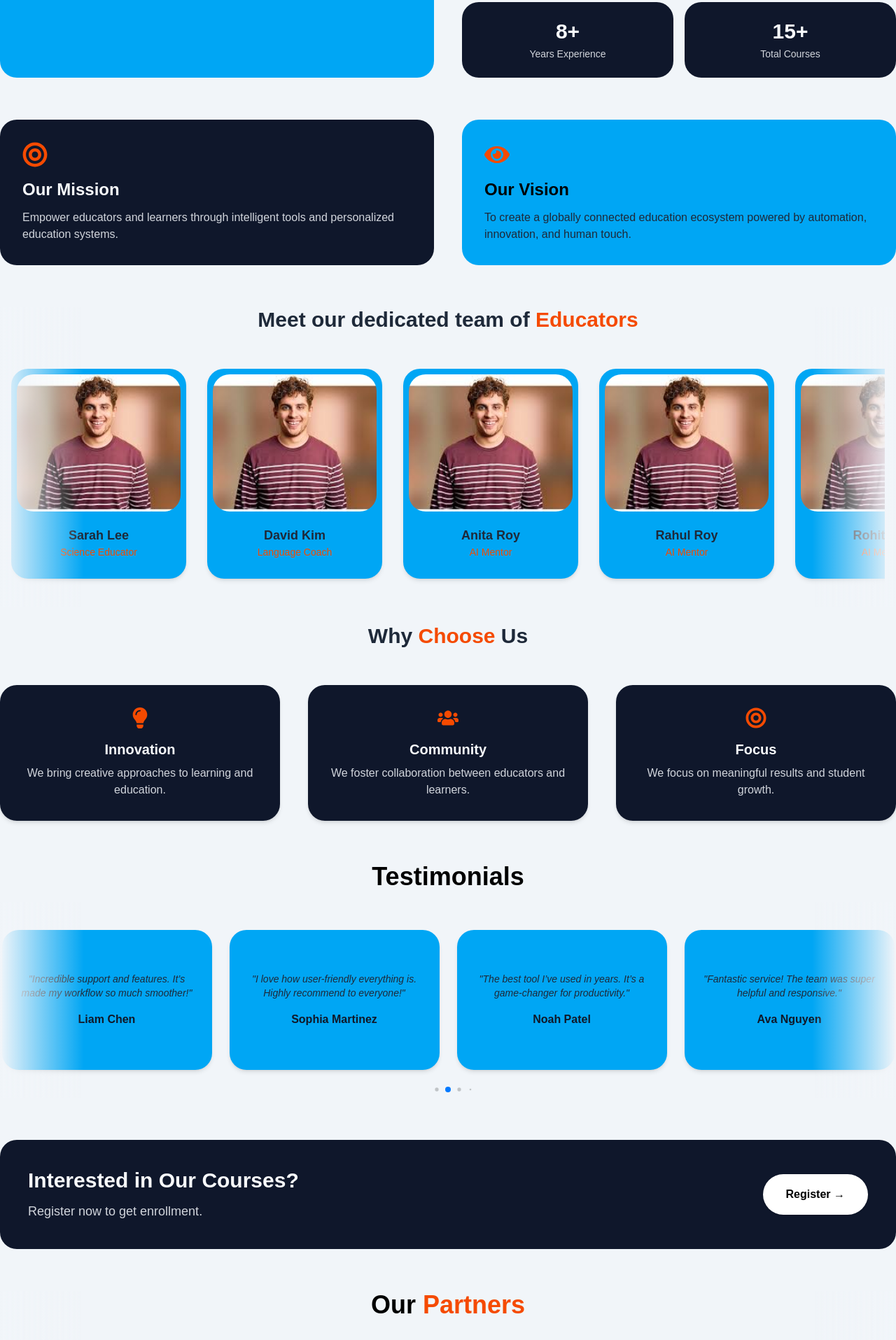
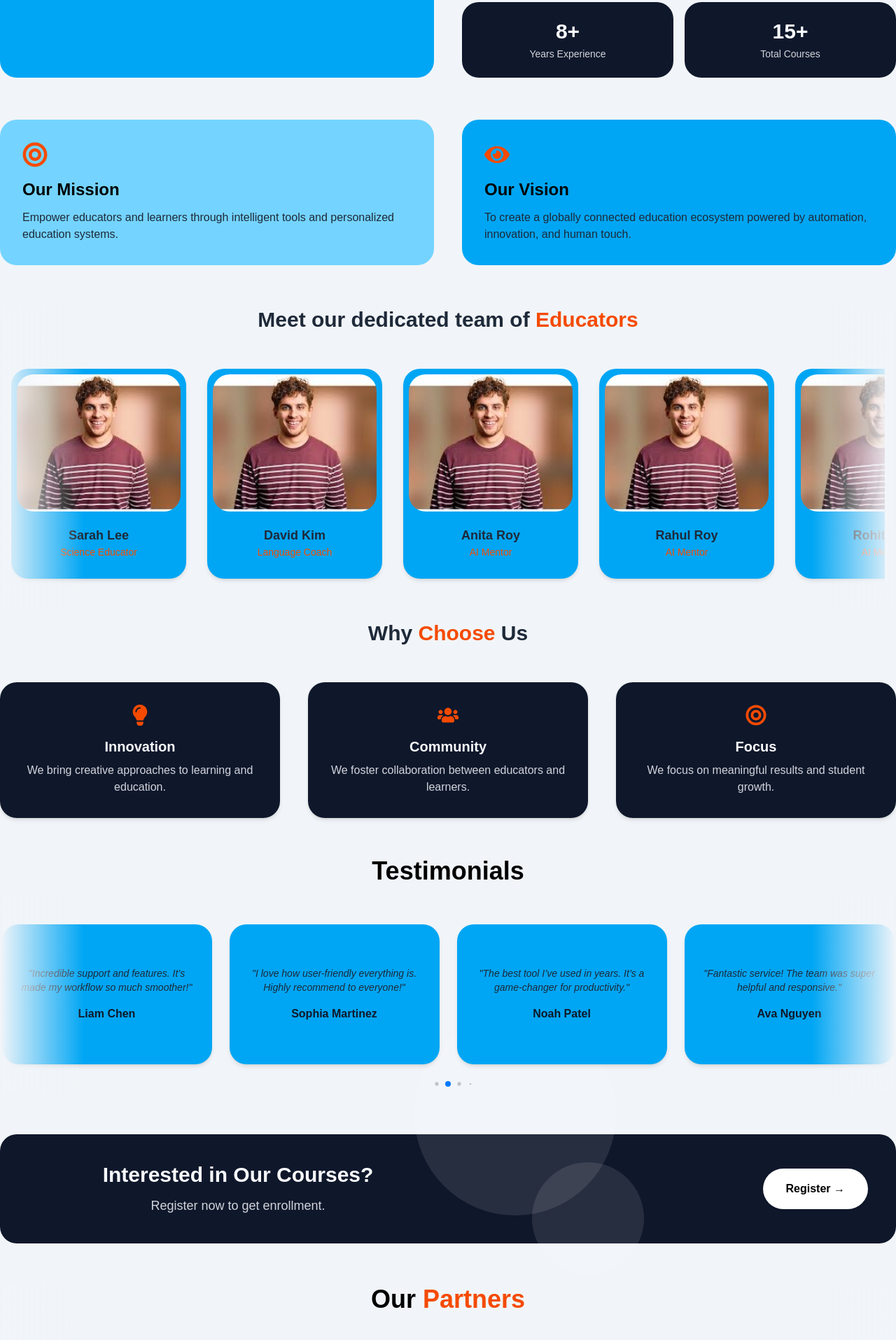
Before and after one commit to Subhra0007/edu-hub, a Next.js app: page /about-us in a window 1280 px wide. Shown: the part 473-2388 px from the top of the page at 70% size. Built offline with nearby package versions, Linux system fonts and the light colour scheme.

Commit message:
21-10 at 18:37

```diff
--- a/app/about-us/page.js
+++ b/app/about-us/page.js
@@ -142,10 +142,10 @@ export default function About() {
 
         {/* ========== Mission & Vision ========== */}
         <section className="grid md:grid-cols-2 gap-10 mb-10 mt-15">
-          <div className=" bg-slate-900  rounded-3xl p-8  transition">
+          <div className=" bg-sky-300  rounded-3xl p-8  transition">
             <FaBullseye className="text-4xl text-orange-600 mb-4" />
-            <h2 className="text-2xl font-bold mb-3 text-slate-50">Our Mission</h2>
-            <p className="text-gray-300">
+            <h2 className="text-2xl font-bold mb-3 text-black">Our Mission</h2>
+            <p className="text-gray-800">
               Empower educators and learners through intelligent tools and personalized education systems.
             </p>
           </div>
@@ -211,10 +211,10 @@ export default function About() {
 </section>
 
         {/* ========== About (2) ========== */}
-         <h2 className="text-3xl font-bold mb-13 text-gray-800 text-center mt-6">
+         <h2 className="text-3xl font-bold mb-13 text-gray-800 text-center mt-5">
           Why <span className="text-orange-600">Choose</span> Us
         </h2>
-        <section className="grid md:grid-cols-3 gap-10 mb-15">
+        <section className="grid md:grid-cols-3 gap-10 mb-14 mt-3">
 
           {about2.map((item, i) => (
             <div key={i} className="bg-slate-900  rounded-3xl p-8 text-center transition shadow-md ">
@@ -230,6 +230,7 @@ export default function About() {
         {/* ========== Testimonials ========== */}
         <section>
           <div className="container mx-auto  max-w-7xl mt-3 px-6 lg:px-0">
+
       <h2 className="text-4xl font-bold text-center mb-4 text-black">Testimonials</h2>
       <div className="relative overflow-hidden z-10 mb-3">
           {/* Left & Right fade */}
@@ -264,8 +265,10 @@ export default function About() {
         ))}
       </Swiper>
       </div>
-       <div className="bg-slate-900 text-slate-50 py-10 rounded-3xl mt-15 ">
-  <div className="max-w-7xl mx-auto grid grid-cols-1 md:grid-cols-2 items-center justify-between px-10">
+       <div className="bg-slate-900 text-slate-50 py-10 rounded-3xl mt-15 text-center">
+  <div className="max-w-7xl mx-auto grid grid-cols-1 md:grid-cols-2 items-center justify-between px-10 relative">
+     <div className="absolute right-90 top-0 w-40 h-40 bg-white/10 rounded-full"></div>
+      <div className="absolute right-100 bottom-0 w-72 h-72 bg-white/10 rounded-full"></div>
     <div>
       <h3 className="text-3xl font-semibold mb-3">
         Interested in Our Courses?
@@ -278,7 +281,7 @@ export default function About() {
     <div className="flex justify-center  mt-6 md:mt-0 md:justify-end">
       <Link
         href="/contact-us"
-        className="bg-white text-black px-8 py-4 rounded-full font-semibold transition-all duration-300 border shadow border-white/50 hover:bg-gray-400"
+        className="bg-white text-black px-8 py-4 rounded-full font-semibold transition-all duration-300 border shadow border-white/50 hover:bg-gray-300"
       >
         Register →
       </Link>
--- a/app/api/contact/route.js
+++ b/app/api/contact/route.js
@@ -40,10 +40,9 @@ export async function POST(req) {
         <p><strong>Name:</strong> ${name}</p>
         <p><strong>Email:</strong> ${email}</p>
         <p><strong>Contact:</strong> ${countryCode} ${contact}</p>
-      <p><strong>Address:</strong> ${address}</p>
+        <p><strong>Address:</strong> ${address}</p>
         <p><strong>Interested Course:</strong> ${courses}</p>
         <p><strong>Message Details:</strong> ${message}</p>
-        <p>${requirement || "No additional message provided."}</p>
       `,
     };
 
--- a/app/contact-us/page.js
+++ b/app/contact-us/page.js
@@ -67,6 +67,11 @@ const ContactUs = () => {
       {/* Contact Info */}
 <div className="lg:w-1/2 space-y-4">
   <div className="relative rounded-3xl p-6 backdrop-blur-xl border border-white/10 overflow-hidden shadow-lg transition-all duration-300 flex flex-col gap-3 h-full bg-slate-900">
+    {/* Subtle background circle design - bottom right */}
+    <div className="absolute -right-4 -bottom-5 w-40 h-40 bg-white/10 rounded-full"></div>
+    <div className="absolute -right-10 -bottom-10 w-72 h-72 bg-white/10 rounded-full"></div>
+
+    {/* Foreground Content */}
     <div className="relative z-10">
       <h3 className="text-2xl font-semibold mb-3 text-orange-500 text-left">
         Contact Information
--- a/components/HomeComponents/AboutSection.js
+++ b/components/HomeComponents/AboutSection.js
@@ -68,7 +68,10 @@ export default function AboutSection() {
           Why <span className="text-orange-600">Choose</span> Us
         </h2>
         {/* Top Section */}
-        <div className="grid lg:grid-cols-2 gap-12 items-center px-6 md:px-12 py-20 rounded-3xl bg-gradient-to-r from-sky-300 to-emerald-300 relative z-0 shadow-md">
+        <div className="relative grid lg:grid-cols-2 gap-12 items-center px-6 md:px-12 py-20 rounded-3xl bg-gradient-to-r from-sky-300 to-emerald-300  z-0 shadow-md">
+          {/* Subtle background circle design - bottom right */}
+    <div className="absolute right-10 top-0 w-50 h-50 bg-white/10 rounded-full z-11"></div>
+    <div className="absolute right-0 top-0 w-32 h-32 bg-white/10 rounded-full z-11"></div>
           <div>
             <h2 className="text-4xl font-bold text-gray-800 mb-4">
               We Build <span className="text-orange-500">Digital Success</span>
@@ -88,7 +91,7 @@ export default function AboutSection() {
 
               <Link
             href="/about-us"
-            className="bg-emerald-700 hover:bg-emerald-800 text-white px-6 py-4 rounded-full font-semibold transition ">
+            className="bg-slate-50 hover:bg-gray-300 text-black px-6 py-4 rounded-full font-semibold transition ">
               About Us
             </Link>
           </div>
--- a/components/HomeComponents/HeroSection.js
+++ b/components/HomeComponents/HeroSection.js
@@ -21,7 +21,7 @@ export default function HeroSection() {
   return (
     <div className="max-w-7xl mx-auto pt-22 pb-5 px-6 relative lg:px-0">
       <section className="rounded-3xl bg-gradient-to-r from-sky-300 to-emerald-300 shadow-md">
-        <div className="grid grid-cols-1 md:grid-cols-2 items-center gap-10 px-5 md:px-20 py-20">
+        <div className="grid grid-cols-1 md:grid-cols-2 items-center gap-10 px-5  pt-10 pb-14">
           {/* LEFT CONTENT */}
           <div className="text-center md:text-left order-1">
             <h1 className="text-4xl md:text-5xl font-bold text-gray-900 leading-tight mb-6">
@@ -33,7 +33,7 @@ export default function HeroSection() {
             <div className="mb-6">
               <Link
                 href="/contact-us"
-                className="px-4 py-4 rounded-full bg-emerald-700 hover:bg-emerald-800 text-white font-semibold shadow hover:brightness-110 transition mr-5"
+                className="px-4 py-4 rounded-full bg-slate-50 hover:bg-gray-300 text-black font-semibold shadow hover:brightness-110 transition mr-5"
               >
                 Register →
               </Link>
@@ -158,7 +158,7 @@ export default function HeroSection() {
 </div>
 
       {/* 4 Feature Cards Section  only show for md and sm*/}
-      <div className="block lg:hidden">
+      <div className="block lg:hidden text-center">
       <div className="grid grid-cols-1 sm:grid-cols-2 lg:grid-cols-4 gap-6 mt-10 ">
       {/* Card 1 */}
     <div className="bg-slate-900 rounded-3xl p-6 shadow-md transition text-slate-50 ">
--- a/components/HomeComponents/OurCourses.js
+++ b/components/HomeComponents/OurCourses.js
@@ -216,16 +216,16 @@ export default function MostPopularCourses() {
   };
 
   return (
-    <section className="mt-12 text-black">
+    <section className="mt-15 text-black">
       <div className="container max-w-7xl mx-auto px-6 lg:px-0">
         {/* Header */}
-        <div className="flex justify-between items-center mb-5">
+        <div className="flex justify-between items-center mb-4">
           <h2 className="text-3xl font-bold ">
             Our <span className="text-orange-600">Courses</span>
           </h2>
           <Link
             href="/courses"
-            className="bg-emerald-600 hover:bg-emerald-700 text-white px-5 py-2 rounded-lg lg:font-semibold transition text-center"
+            className="bg-sky-500 hover:bg-sky-400 px-5 py-2 rounded-lg lg:font-semibold transition text-center text-black"
           >
             View All Courses
           </Link>
--- a/components/HomeComponents/OurPartners.js
+++ b/components/HomeComponents/OurPartners.js
@@ -24,7 +24,7 @@ const OurPartners = () => {
 
     return (
       <div>
-        <section className="relative text-black max-w-7xl mx-auto mt-14 overflow-hidden px-6 mb-10">
+        <section className="relative text-black max-w-7xl mx-auto mt-15 overflow-hidden px-6 mb-10">
 
             {/* Logos Slider */}
             <div className=" relative z-10 ">
```
Also changed, not shown: components/HomeComponents/Testimonials.js (+6 -4 lines), components/Navbar.js (+5 -4 lines). Lines whose indentation alone changed are shown as unchanged.
